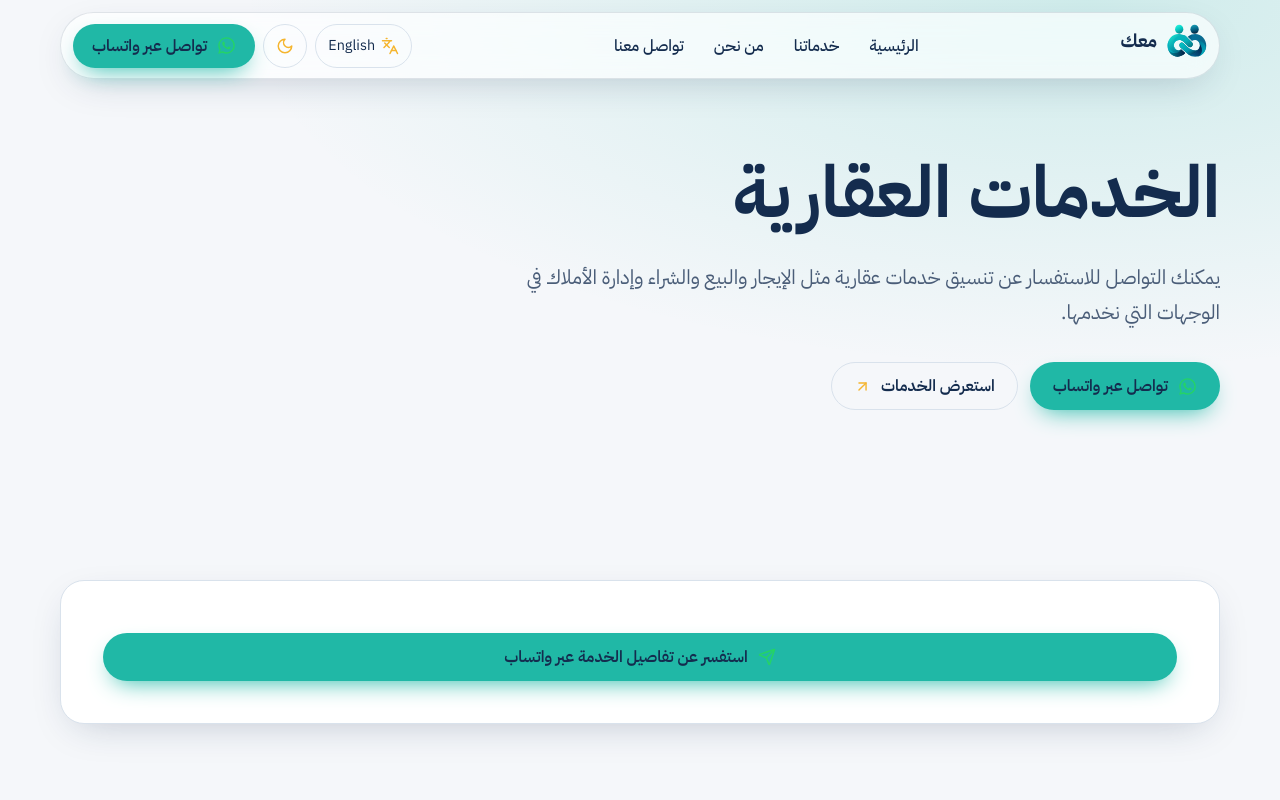
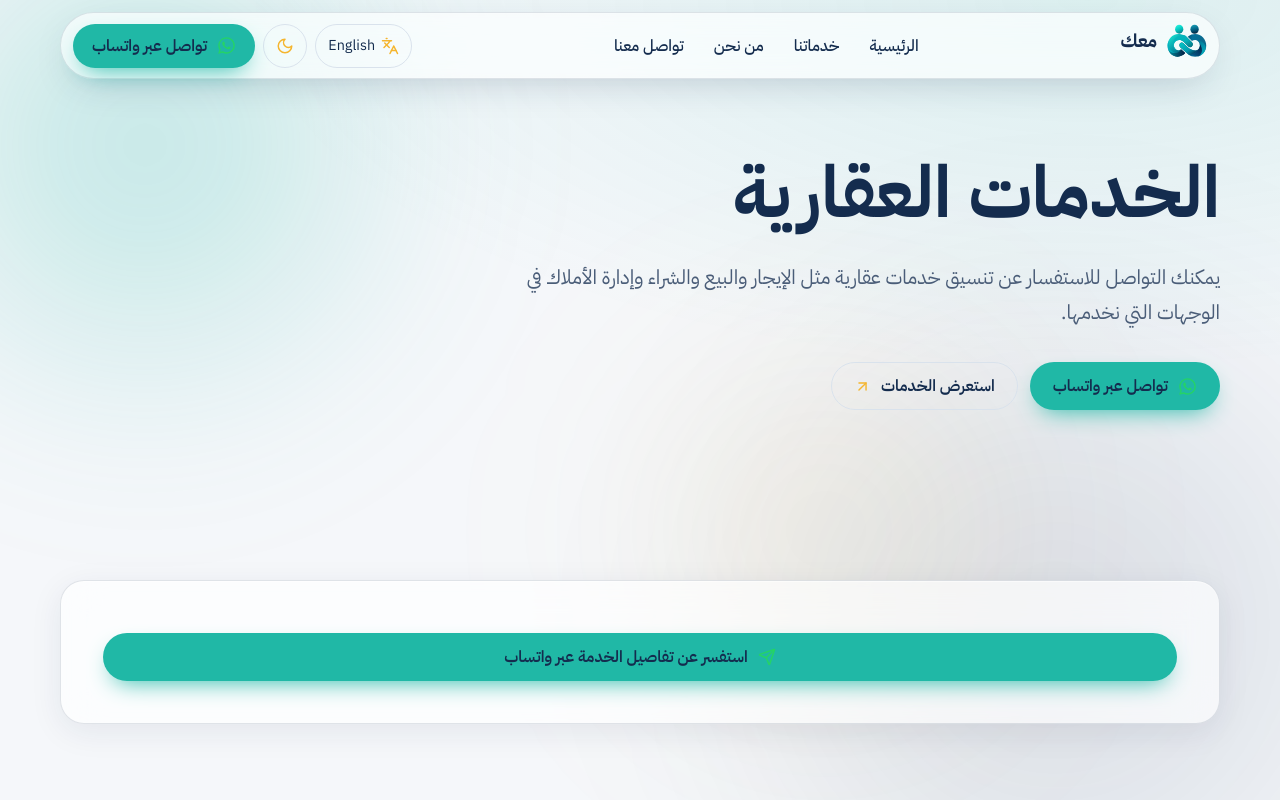
Before and after one commit to khwy1d/Maak, a React (Vite) app: page /real-estate in a window 1280 px wide. Shown: the top 800 px of the page. Built offline with nearby package versions, Linux system fonts and the light colour scheme.

Commit message:
Apply MAAK glass background and transparent cards
* Add ambient glass background layer

* Apply transparent glass surfaces and ambient background

```diff
--- a/src/App.tsx
+++ b/src/App.tsx
@@ -22,10 +22,17 @@ export default function App() {
   const isHome = path === "/";
   return (
     <>
+      <div className="bg-blobs" aria-hidden="true">
+        <span className="blob blob-1" />
+        <span className="blob blob-2" />
+        <span className="blob blob-3" />
+      </div>
+      <div className="site-content">
       <a className="skip" href={isHome ? "#services" : "/services"}>Skip to content</a>
       <Header />
       {isHome ? <><main><Hero /><Services /><Why /><How /><Contact /><SocialFollow /></main></> : <Pages path={path} />}
       <Footer />
+      </div>
     </>
   );
 }
--- a/src/styles/global.css
+++ b/src/styles/global.css
@@ -489,3 +489,99 @@ svg { color: var(--c-gold); }
 
 /* Keep WhatsApp icons in WhatsApp green instead of the gold brand icon colour */
 a[href*="wa.me"] svg, a[href*="whatsapp.com"] svg { color: #25D366; }
+
+
+
+/* ===== MAAK atmospheric glass background ===== */
+html { background: var(--bg); }
+body { background: transparent; }
+.site-content { position: relative; z-index: 1; min-height: 100vh; }
+.bg-blobs {
+  position: fixed;
+  inset: 0;
+  z-index: 0;
+  overflow: hidden;
+  pointer-events: none;
+  isolation: isolate;
+  background: var(--bg);
+}
+.blob {
+  position: absolute;
+  display: block;
+  border-radius: 50%;
+  filter: blur(80px);
+  will-change: auto;
+}
+.blob-1 {
+  width: min(650px, 85vw);
+  height: min(650px, 85vw);
+  top: -180px;
+  left: -180px;
+  background: radial-gradient(circle, rgba(32,184,166,.28) 0%, transparent 70%);
+}
+.blob-2 {
+  width: min(850px, 100vw);
+  height: min(850px, 100vw);
+  right: -200px;
+  bottom: -250px;
+  background: radial-gradient(circle, rgba(20,44,78,.14) 0%, transparent 70%);
+}
+.blob-3 {
+  width: min(500px, 75vw);
+  height: min(500px, 75vw);
+  top: 35%;
+  left: 45%;
+  filter: blur(100px);
+  background: radial-gradient(circle, rgba(245,181,46,.12) 0%, transparent 70%);
+}
+:root[data-theme="dark"] .bg-blobs { background: #0A1930; }
+:root[data-theme="dark"] .blob-1 {
+  background: radial-gradient(circle, rgba(32,184,166,.18) 0%, transparent 70%);
+}
+:root[data-theme="dark"] .blob-2 {
+  background: radial-gradient(circle, rgba(20,44,78,.45) 0%, transparent 70%);
+}
+:root[data-theme="dark"] .blob-3 {
+  background: radial-gradient(circle, rgba(245,181,46,.07) 0%, transparent 70%);
+}
+/* Let the ambient background show through sections without changing content layout. */
+.section.alt { background: transparent; }
+.page-hero { background: radial-gradient(ellipse at 85% 0%, color-mix(in srgb, var(--accent) 12%, transparent), transparent 55%); }
+/* Shared glass surface for existing content cards. */
+.service:not(.feature),
+.page-detail-card,
+.page-side-card,
+.about-principle-card,
+.social-follow-card {
+  background: var(--glass);
+  border-color: var(--glass-border);
+  backdrop-filter: blur(20px) saturate(145%);
+  -webkit-backdrop-filter: blur(20px) saturate(145%);
+  box-shadow: 0 8px 32px rgba(20,44,78,.08), inset 0 1px 0 rgba(255,255,255,.48);
+}
+.service:not(.feature):hover {
+  background: color-mix(in srgb, var(--glass) 86%, white);
+  border-color: color-mix(in srgb, var(--c-gold) 30%, var(--glass-border));
+  box-shadow: 0 16px 40px rgba(20,44,78,.12), inset 0 1px 0 rgba(255,255,255,.52);
+}
+:root[data-theme="dark"] .service:not(.feature),
+:root[data-theme="dark"] .page-detail-card,
+:root[data-theme="dark"] .page-side-card,
+:root[data-theme="dark"] .about-principle-card,
+:root[data-theme="dark"] .social-follow-card {
+  background: rgba(20,44,78,.38);
+  border-color: rgba(255,255,255,.10);
+  box-shadow: 0 8px 32px rgba(0,0,0,.35), inset 0 1px 0 rgba(255,255,255,.06);
+}
+:root[data-theme="dark"] .service:not(.feature):hover {
+  background: rgba(20,44,78,.50);
+  border-color: rgba(245,181,46,.25);
+}
+@media (max-width: 600px) {
+  .blob-1 { left: -260px; top: -140px; }
+  .blob-2 { right: -320px; bottom: -220px; }
+  .blob-3 { left: 18%; top: 44%; }
+}
+@media (prefers-reduced-motion: reduce) {
+  .service:not(.feature) { transition: none; }
+}
```
